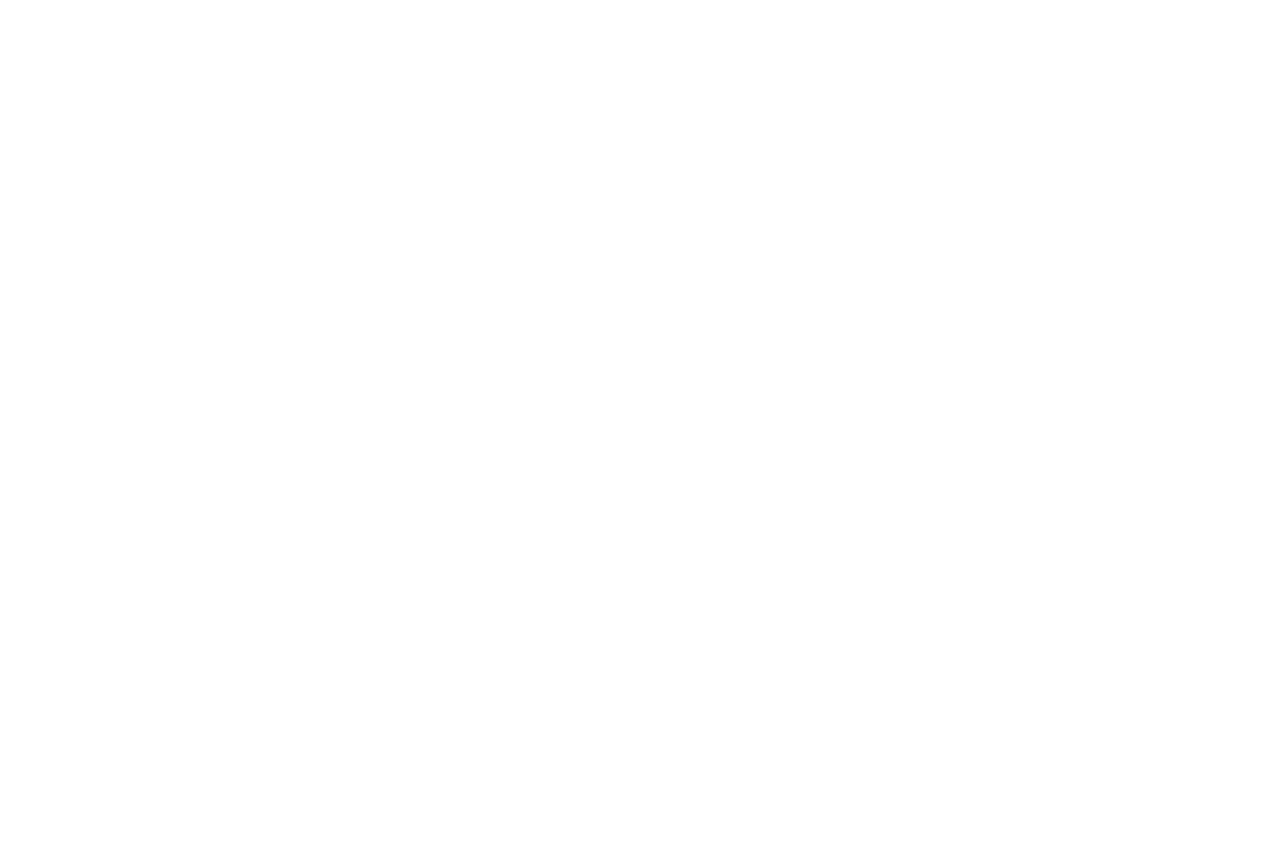
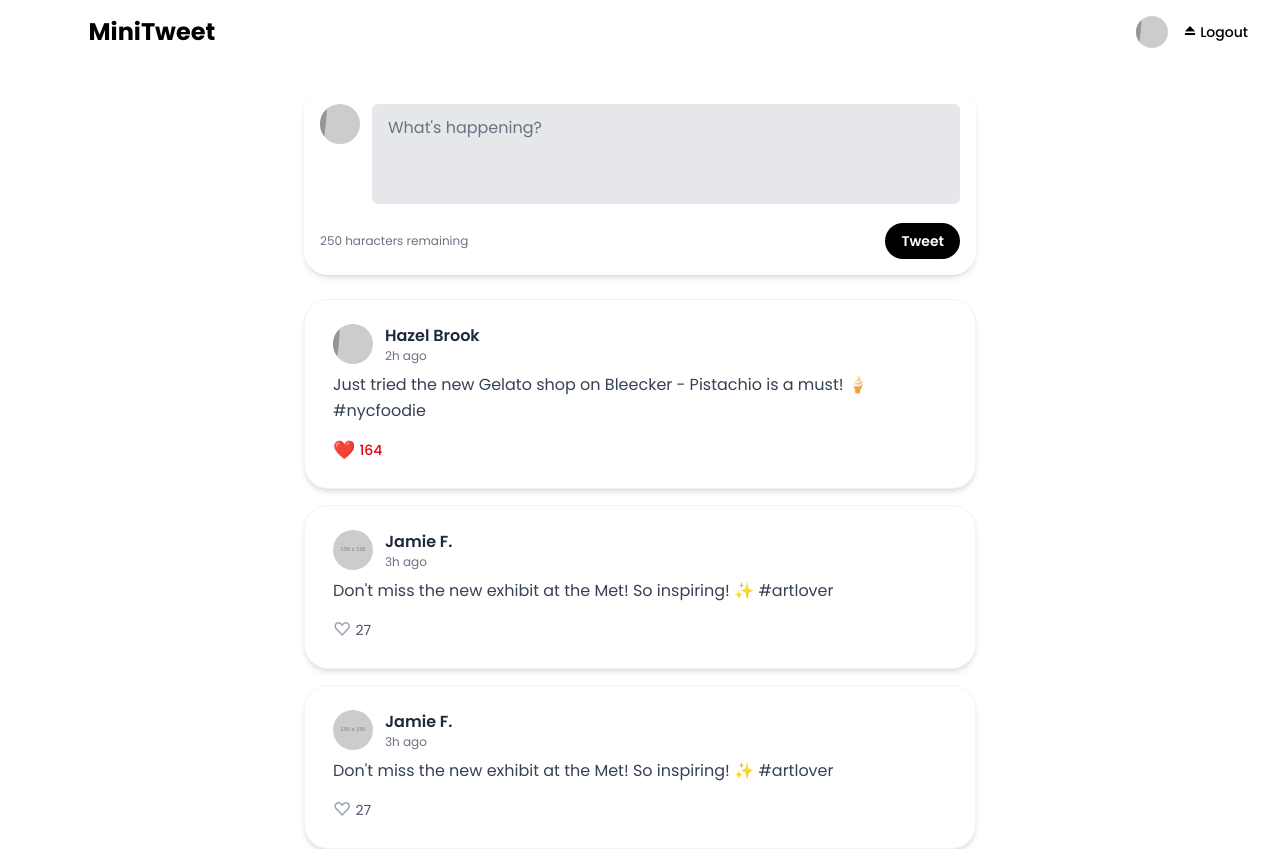
Before and after one commit to Singsooong/MiniTweet, a React app in the folder frontend/: page /tweetfeed in a window 1280 px wide. Before the commit this address had no page. Before the commit the page ends 800 px from the top, so only its background shows below. Built offline with nearby package versions, Linux system fonts and the light colour scheme; the HTML template or start-up script is replaced by a standard one.

Commit message:
feat: created Tweet page design

```diff
--- a/frontend/src/App.css
+++ b/frontend/src/App.css
@@ -0,0 +1,6 @@
+@import url("https://fonts.googleapis.com/css2?family=Poppins:ital,wght@0,100;0,200;0,300;0,400;0,500;0,600;0,700;0,800;0,900;1,100;1,200;1,300;1,400;1,500;1,600;1,700;1,800;1,900&display=swap");
+
+:root {
+  --font-sans: "Poppins", ui-sans-serif, system-ui, -apple-system, "Segoe UI",
+    Roboto, "Helvetica Neue", Arial;
+}
--- a/frontend/src/App.jsx
+++ b/frontend/src/App.jsx
@@ -7,6 +7,7 @@
 } from "react-router-dom";
 import RegisterPage from "./pages/RegisterPage";
 import LoginPage from "./pages/LoginPage";
+import TweetFeed from "./pages/TweetFeed";
 
 function App() {
   return (
@@ -16,6 +17,7 @@
           <Route path="/" element={<Navigate to="/login" replace />} />
           <Route path="/register" element={<RegisterPage />} />
           <Route path="/login" element={<LoginPage />} />
+          <Route path="/tweetfeed" element={<TweetFeed />} />
         </Routes>
       </Router>
     </>
--- /dev/null
+++ b/frontend/src/components/Avatar.jsx
@@ -0,0 +1,18 @@
+import React from "react";
+
+const Avatar = ({ src, alt = "User Avatar", size = "default" }) => {
+  const sizeClasses = {
+    small: "w-8 h-8",
+    default: "w-10 h-10",
+  }[size];
+
+  return (
+    <img
+      className={`rounded-full object-cover ${sizeClasses}`}
+      src={src}
+      alt={alt}
+    />
+  );
+};
+
+export default Avatar;
--- /dev/null
+++ b/frontend/src/components/Header.jsx
@@ -0,0 +1,33 @@
+import React from "react";
+import Avatar from "./Avatar";
+
+const Header = () => {
+  const userAvatar = "https://via.placeholder.com/150/0000FF/808080?text=U";
+
+  return (
+    <header>
+      <div className="px-4 sm:px-6 lg:px-8 flex justify-between items-center h-16">
+        {/* Left Side: Logo/Title */}
+        <div className="flex items-center space-x-4">
+          <span className="text-white text-xs font-semibold uppercase tracking-widest opacity-70">
+            Feed
+          </span>
+          <h1 className="text-2xl font-bold ml-2">MiniTweet</h1>
+        </div>
+
+        {/* Right Side: User Menu & Logout */}
+        <div className="flex items-center space-x-4 ">
+          <Avatar src={userAvatar} alt="Current User" size="small" />
+
+          <button className="flex items-center text-sm font-medium hover:text-gray-300 transition duration-150">
+            {/* Using a simple icon or text placeholder for Logout icon */}
+            <span className="mr-1">⏏</span>
+            Logout
+          </button>
+        </div>
+      </div>
+    </header>
+  );
+};
+
+export default Header;
--- /dev/null
+++ b/frontend/src/components/PostCard.jsx
@@ -0,0 +1,54 @@
+// PostCard.jsx
+import React from "react";
+import Avatar from "./Avatar";
+
+const PostCard = ({ post }) => {
+  const { username, time, content, likes, avatarSrc } = post;
+
+  const isLiked = likes > 30;
+
+  return (
+    <div className="bg-white py-6 px-7 rounded-3xl shadow-md  border border-gray-100">
+      {/* Post Header */}
+      <div className="flex items-center space-x-3 mb-2">
+        <Avatar src={avatarSrc} alt={username} size="default" />
+
+        <div className="flex flex-col">
+          <span className="font-semibold text-gray-800">{username}</span>
+          <span className="text-gray-500 text-xs">{time}</span>
+        </div>
+      </div>
+
+      {/* Post Content */}
+      <p className="text-gray-700 leading-relaxed">
+        {/* Simple rendering for bold text or emojis if needed */}
+        {content}
+      </p>
+
+      {/* Post Footer (Likes) */}
+      <div className="flex items-center mt-3">
+        <button className="flex items-center space-x-1 focus:outline-none">
+          {/* Heart Icon (red if liked, black border if not) */}
+          <span
+            className={`text-lg transition-colors duration-200 ${
+              isLiked ? "text-red-500" : "text-gray-400 hover:text-red-500"
+            }`}
+            role="img"
+            aria-label="likes"
+          >
+            {isLiked ? "❤️" : "♡"}
+          </span>
+          <span
+            className={`text-sm ${
+              isLiked ? "text-red-600 font-medium" : "text-gray-600"
+            }`}
+          >
+            {likes}
+          </span>
+        </button>
+      </div>
+    </div>
+  );
+};
+
+export default PostCard;
--- /dev/null
+++ b/frontend/src/components/TweetComposer.jsx
@@ -0,0 +1,32 @@
+import React from "react";
+import Avatar from "./Avatar";
+
+const TweetComposer = () => {
+  const composerAvatar = "https://via.placeholder.com/150/0000FF/808080?text=U";
+
+  return (
+    <div className="bg-white p-4 rounded-3xl shadow-md mb-6">
+      <div className="flex space-x-3 items-start">
+        <Avatar src={composerAvatar} alt="Composer Avatar" />
+
+        {/* Input Area */}
+        <div className="flex-1">
+          <textarea
+            className="w-full h-25 text-md resize-none outline-none placeholder-gray-500 bg-gray-200 rounded-md py-3 px-4"
+            placeholder="What's happening?"
+          ></textarea>
+        </div>
+      </div>
+
+      {/* Footer / Action Bar */}
+      <div className="flex justify-between items-center pt-3 ">
+        <p className="text-xs text-gray-500 mr-4">250 haracters remaining</p>
+        <button className="px-4 py-2 bg-black text-white font-semibold text-sm rounded-full hover:bg-gray-800 transition duration-150">
+          Tweet
+        </button>
+      </div>
+    </div>
+  );
+};
+
+export default TweetComposer;
--- /dev/null
+++ b/frontend/src/pages/TweetFeed.jsx
@@ -0,0 +1,56 @@
+import Header from "../components/Header";
+import TweetComposer from "../components/TweetComposer";
+import PostCard from "../components/PostCard";
+
+const mockPosts = [
+  {
+    id: 1,
+    username: "Hazel Brook",
+    time: "2h ago",
+    content:
+      "Just tried the new Gelato shop on Bleecker - Pistachio is a must! 🍦 #nycfoodie",
+    likes: 164,
+    avatarSrc: "https://via.placeholder.com/150/0000FF/FFFFFF?text=HB",
+  },
+  {
+    id: 2,
+    username: "Jamie F.",
+    time: "3h ago",
+    content:
+      "Don't miss the new exhibit at the Met! So inspiring! ✨ #artlover",
+    likes: 27,
+    avatarSrc: "https://via.placeholder.com/150/FF0000/FFFFFF?text=JF",
+  },
+  // The image shows a duplicate post, so we include it here
+  {
+    id: 3,
+    username: "Jamie F.",
+    time: "3h ago",
+    content:
+      "Don't miss the new exhibit at the Met! So inspiring! ✨ #artlover",
+    likes: 27,
+    avatarSrc: "https://via.placeholder.com/150/FF0000/FFFFFF?text=JF",
+  },
+];
+
+const TweetFeed = () => {
+  return (
+    <div className="min-h-screen">
+      <Header />
+      {/* Main Feed Container */}
+      <main className="flex flex-col max-w-2xl mx-auto mt-6  w-full">
+        {/* Tweet Composer Section */}
+        <TweetComposer />
+
+        {/* Feed Posts */}
+        <div className="space-y-4">
+          {mockPosts.map((post) => (
+            <PostCard key={post.id} post={post} />
+          ))}
+        </div>
+      </main>
+    </div>
+  );
+};
+
+export default TweetFeed;
```
Also changed, not shown: 1 other file (tests, documents, lock files or other folders).
